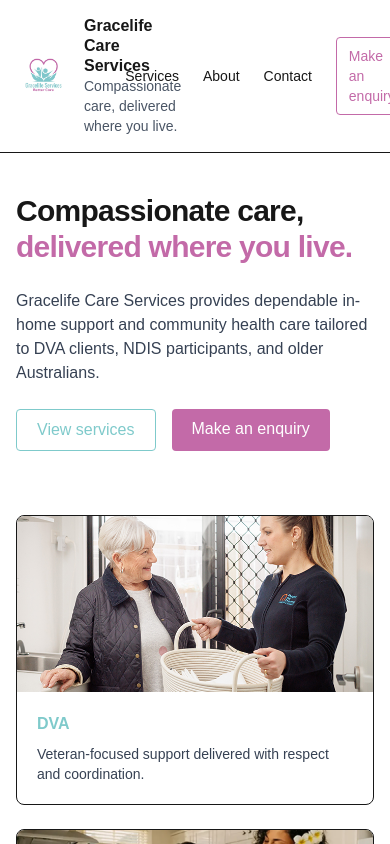
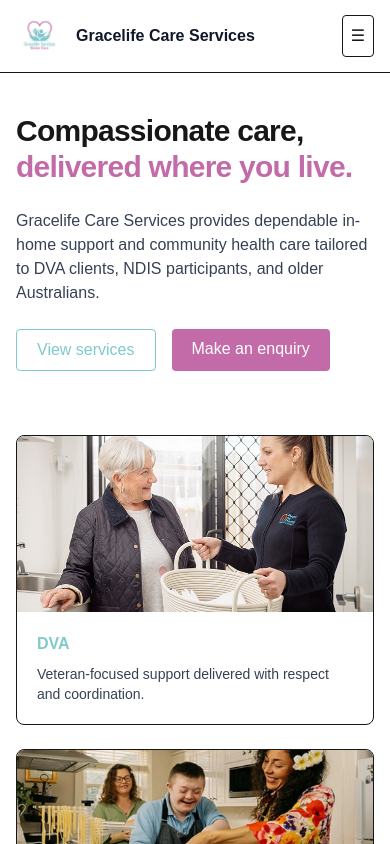
Before and after one commit to wesleykoros/gracelife-website, a Next.js app: page / in a window 390 px wide. Shown: the top 844 px of the page. Built offline with nearby package versions, Linux system fonts and the light colour scheme.

Commit message:
Fix mobile header layout and prevent nav overlap

```diff
--- a/src/components/Header.tsx
+++ b/src/components/Header.tsx
@@ -1,49 +1,94 @@
+"use client";
+
 import Link from "next/link";
 import Image from "next/image";
-
-const navLinkClass =
-  "relative after:absolute after:-bottom-1 after:left-0 after:h-[1px] after:w-0 after:bg-current after:transition-all after:duration-300 hover:after:w-full";
+import { useState } from "react";
 
 export default function Header() {
+  const [open, setOpen] = useState(false);
+
   return (
-    <header className="border-b">
-      <div className="mx-auto flex max-w-6xl items-center justify-between px-4 py-4">
+    <header className="border-b bg-white">
+      <div className="mx-auto max-w-6xl px-4">
+        {/* Top bar */}
+        <div className="flex items-center justify-between py-3">
+          {/* Brand */}
           <Link href="/" className="flex items-center gap-3">
             <Image
               src="/brand/logo.jpg"
-            alt="Gracelife Care Services logo"
-            width={56}
-            height={56}
+              alt="Gracelife Care Services"
+              width={48}
+              height={48}
+              className="h-12 w-12"
               priority
             />
 
             <div className="leading-tight">
-            <div className="font-semibold">Gracelife Care Services</div>
-            <div className="text-sm text-gray-600">
+              <div className="font-semibold text-gray-900">
+                Gracelife Care Services
+              </div>
+
+              {/* Tagline ONLY on desktop */}
+              <div className="hidden text-sm text-gray-600 md:block">
                 Compassionate care, delivered where you live.
               </div>
             </div>
           </Link>
 
-        <nav className="flex items-center gap-6 text-sm">
-          <Link href="/services" className={navLinkClass}>
+          {/* Desktop nav */}
+          <nav className="hidden items-center gap-6 text-sm md:flex">
+            <Link href="/services" className="hover:underline">
               Services
             </Link>
-          <Link href="/about" className={navLinkClass}>
+            <Link href="/about" className="hover:underline">
               About
             </Link>
-          <Link href="/contact" className={navLinkClass}>
+            <Link href="/contact" className="hover:underline">
+              Contact
+            </Link>
+            <Link
+              href="/contact"
+              className="rounded border border-gracelife-purple px-3 py-2 text-gracelife-purple hover:bg-gracelife-purple hover:text-white"
+            >
+              Make an enquiry
+            </Link>
+          </nav>
+
+          {/* Mobile hamburger */}
+          <button
+            className="md:hidden rounded border p-2"
+            aria-label="Open menu"
+            onClick={() => setOpen(!open)}
+          >
+            ☰
+          </button>
+        </div>
+
+        {/* Mobile menu */}
+        {open && (
+          <div className="md:hidden border-t py-4">
+            <nav className="flex flex-col gap-3 text-sm">
+              <Link href="/services" onClick={() => setOpen(false)}>
+                Services
+              </Link>
+              <Link href="/about" onClick={() => setOpen(false)}>
+                About
+              </Link>
+              <Link href="/contact" onClick={() => setOpen(false)}>
                 Contact
               </Link>
 
               <Link
                 href="/contact"
-            className="rounded border border-gracelife-purple px-3 py-2 text-gracelife-purple transition-colors hover:bg-gracelife-purple hover:text-white"
+                onClick={() => setOpen(false)}
+                className="mt-2 rounded bg-gracelife-purple px-4 py-3 text-center text-white"
               >
                 Make an enquiry
               </Link>
             </nav>
           </div>
+        )}
+      </div>
     </header>
   );
 }
```
Lines whose indentation alone changed are shown as unchanged.
